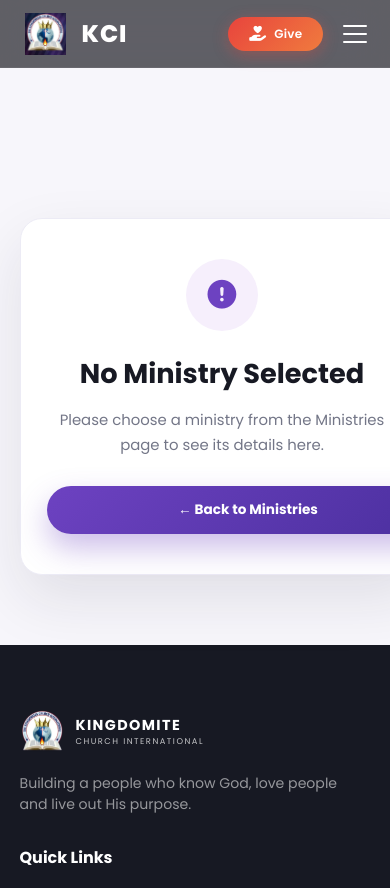
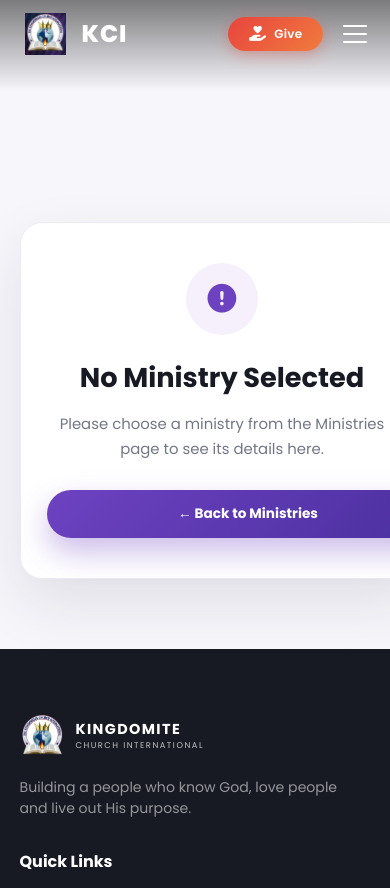
Before and after one commit to emmanuelpremier/kci, a PHP site: page /kci/ministry.php in a window 390 px wide. Shown: the top 888 px of the page. Run offline with PHP 8.4, Linux system fonts and the light colour scheme; some libraries are stand-ins or nearby versions.

Commit message:
Checkpoint before admin phase 1

```diff
--- a/contact.php
+++ b/contact.php
@@ -106,6 +106,7 @@ if ($_SERVER['REQUEST_METHOD'] === 'POST') {
 	<link href="https://fonts.googleapis.com/css2?family=Poppins:wght@300;400;500;600;700;800&display=swap" rel="stylesheet">
 	<link rel="stylesheet" type="text/css" href="kci.css?v=20">
 	<link rel="stylesheet" type="text/css" href="mobilefix.css?v=1">
+	<link rel="stylesheet" type="text/css" href="mobile-header.css?v=1">
 	<link rel="icon" type="image/png" href="kci_image">
 	<title>Contact Us | Kingdomite Church International</title>
 	<!-- Contact page: prime the scroll-reveal initial state before the first
--- a/form.php
+++ b/form.php
@@ -139,6 +139,7 @@ if ($_SERVER['REQUEST_METHOD'] === 'POST') {
 	<link rel="stylesheet" type="text/css" href="kci.css?v=13">
 	<link rel="stylesheet" type="text/css" href="mobilefix.css?v=1">
 	<link rel="stylesheet" href="form.css?v=1">
+	<link rel="stylesheet" type="text/css" href="mobile-header.css?v=1">
 	<link rel="icon" type="image/png" href="kci_image">
 	<title>Plan Your First Visit | Kingdomite Church International</title>
 
--- a/giving.php
+++ b/giving.php
@@ -253,6 +253,7 @@ if ($_SERVER['REQUEST_METHOD'] === 'POST') {
 	<link rel="stylesheet" type="text/css" href="kci.css?v=21">
 	<link rel="stylesheet" type="text/css" href="mobilefix.css?v=1">
 	<link rel="stylesheet" href="giving.css?v=2">
+	<link rel="stylesheet" type="text/css" href="mobile-header.css?v=1">
 	<link rel="icon" type="image/png" href="kci_image">
 	<title>Give | Kingdomite Church International</title>
 
--- a/location.php
+++ b/location.php
@@ -39,6 +39,7 @@ function location_esc($value) {
 	<link rel="stylesheet" type="text/css" href="kci.css?v=21">
 	<link rel="stylesheet" type="text/css" href="mobilefix.css?v=1">
 	<link rel="stylesheet" href="location.css?v=1">
+	<link rel="stylesheet" type="text/css" href="mobile-header.css?v=1">
 	<link rel="icon" type="image/png" href="kci_image">
 	<title>Find Us | Kingdomite Church International</title>
 
--- a/min.php
+++ b/min.php
@@ -88,13 +88,14 @@ foreach ($ministries as $ministry) {
 	<link href="https://fonts.googleapis.com/css2?family=Poppins:wght@300;400;500;600;700;800&display=swap" rel="stylesheet">
 	<link rel="stylesheet" type="text/css" href="kci.css?v=20">
 	<link rel="stylesheet" type="text/css" href="mobilefix.css?v=1">
+	<link rel="stylesheet" type="text/css" href="mobile-header.css?v=1">
 	<link rel="icon" type="image/png" href="kci_image">
 	<title>Ministries | Kingdomite Church International</title>
 
 	<!-- inserting of icon link from cdjns -->
 	<link rel="stylesheet" href="https://cdnjs.cloudflare.com/ajax/libs/font-awesome/7.0.1/css/all.min.css" integrity="sha512-2SwdPD6INVrV/lHTZbO2nodKhrnDdJK9/kg2XD1r9uGqPo1cUbujc+IYdlYdEErWNu69gVcYgdxlmVmzTWnetw==" crossorigin="anonymous" referrerpolicy="no-referrer" />
 </head>
-<body class="ministries-page">
+<body class="ministries-page header-solid">
 	<!-- Ministries page: prime the scroll-reveal initial state before the first
 	     paint. Skipped for reduced-motion users and when IntersectionObserver
 	     is unavailable, so the content is never left hidden. -->
--- a/ministry.php
+++ b/ministry.php
@@ -77,6 +77,7 @@ if ($slug !== '' && !$isActive) {
 	<link href="https://fonts.googleapis.com/css2?family=Poppins:wght@300;400;500;600;700;800&display=swap" rel="stylesheet">
 	<link rel="stylesheet" type="text/css" href="kci.css?v=12">
 	<link rel="stylesheet" type="text/css" href="mobilefix.css?v=1">
+	<link rel="stylesheet" type="text/css" href="mobile-header.css?v=1">
 	<link rel="icon" type="image/png" href="kci_image">
 	<title><?= $isActive ? ministry_esc($ministry['name']) : ministry_esc($errorTitle) ?> | Kingdomite Church International</title>
 
--- /dev/null
+++ b/mobile-header.css
@@ -0,0 +1,175 @@
+/* ================================================================
+   mobile-header.css — make the mobile header on min.php,
+   ministry.php, serve.php, contact.php, form.php, location.php,
+   quotes.php and giving.php look and behave exactly like it does
+   on index.php (home-page), aboutus.php (about-page) and
+   events.php / event.php (events-page) on phones:
+
+   - see-through (transparent) fixed header at the top of the page
+     so the hero shows behind it;
+   - near-black (rgba(0,0,0,.94)) once the visitor scrolls
+     (.kc1.scrolled, toggled by the existing inline script).
+
+   Loaded AFTER kci.css (and after any other page CSS) on those
+   eight pages only. Never loaded on index/aboutus/events/event.
+   Desktop is untouched: every rule below lives inside a
+   max-width: 900px (or smaller) media query, except nothing.
+   kci.css is never edited.
+   ================================================================ */
+
+/* ---------- 1. Transparent fixed header (<=900px) ---------- */
+@media (max-width: 900px){
+  /* Specific enough (0,1,1) to beat the general .kc1 rules in
+     kci.css (0,1,0), including the sticky fallback at <=768px. */
+  body .kc1{
+    position: fixed;
+    top: 0;
+    left: 0;
+    margin-top: 0;
+    background: transparent;
+    backdrop-filter: none;
+    -webkit-backdrop-filter: none;
+    box-shadow: none;
+  }
+  body .kc1.scrolled{
+    background: rgba(0, 0, 0, .94);
+    box-shadow: 0 4px 18px rgba(0, 0, 0, .28);
+  }
+
+  /* Heroes sit directly under the fixed header, exactly like
+     .home-page .kc5 / .about-page .kc42 / .events-page .kc73. */
+  body:not(.header-solid) .ministry-hero,
+  body:not(.header-solid) .serve-hero,
+  body:not(.header-solid) .contact-hero,
+  body:not(.header-solid) .firsttimer-hero,
+  body:not(.header-solid) .location-hero,
+  body:not(.header-solid) .quotes-hero,
+  body:not(.header-solid) .giving-hero,
+  body:not(.header-solid) .ministry-error{
+    position: relative;
+    z-index: 0;
+  }
+
+  /* HERO POSITION (tablet 769-900px): the header no longer takes up
+     space, so the section padding-top is increased by the header
+     height (72px) to keep content in the same visual position and
+     let the hero background extend behind the header to the very
+     top of the screen. Skipped on header-solid pages, where the
+     sticky header still takes up its own space. */
+  body.ministry-page:not(.header-solid) .ministry-hero,
+  body.serve-page:not(.header-solid) .serve-hero{
+    padding-top: 212px; /* 140px + 72px */
+  }
+  body.contact-page:not(.header-solid) .contact-hero{
+    padding-top: 222px; /* 150px + 72px */
+  }
+  body.firsttimer-page:not(.header-solid) .firsttimer-hero{
+    padding-top: 202px; /* 130px + 72px */
+  }
+  body.location-page:not(.header-solid) .location-hero,
+  body.quotes-page:not(.header-solid) .quotes-hero{
+    padding-top: 194px; /* 122px + 72px */
+  }
+  body.giving-page:not(.header-solid) .giving-hero{
+    padding-top: 222px; /* 150px + 72px */
+  }
+  body.ministry-page:not(.header-solid) .ministry-error{
+    padding-top: 250px; /* 178px + 72px */
+  }
+
+  /* READABILITY SCRIM: subtle fade behind the header while it is
+     see-through, so white menu text stays readable over bright
+     hero images. Removed on .scrolled and on header-solid pages. */
+  body:not(.header-solid) .kc1::before{
+    content: '';
+    position: absolute;
+    left: 0;
+    right: 0;
+    top: 0;
+    height: calc(100% + 24px);
+    background: linear-gradient(to bottom, rgba(0,0,0,.5), rgba(0,0,0,0));
+    pointer-events: none;
+    z-index: -1;
+  }
+  body:not(.header-solid) .kc1.scrolled::before{
+    content: none;
+  }
+
+  /* LIGHT-TOP PAGES: dark glass look instead of see-through, so the
+     white menu text stays readable over a light hero. The header is
+     fixed (not sticky) because position:sticky does not work when an
+     ancestor (html/body here) has overflow-x:hidden — see kci.css
+     html/body rules. body padding-top replaces the in-flow header
+     height so the hero sits exactly where it did with sticky. */
+  body.header-solid .kc1{
+    position: fixed;
+    top: 0;
+    left: 0;
+    width: 100%;
+    z-index: 1000;
+    background: rgba(15, 15, 20, .92);
+    backdrop-filter: blur(20px) saturate(180%);
+    -webkit-backdrop-filter: blur(20px) saturate(180%);
+    box-shadow: 0 4px 18px rgba(0, 0, 0, .28);
+  }
+  /* Offset for the fixed header on header-solid pages (min.php).
+     Header real heights from kci.css: 80px base (.kc1 height:80px),
+     68px at <=620px (@media max-width:620px .kc1{height:68px}).
+     At 768px -> 80px, at 360/390px -> 68px. Unscrolled height is
+     used so the hero sits exactly where it sat with sticky. */
+  body.header-solid{
+    padding-top: 80px;
+  }
+}
+
+/* ---------- 2. 601-768px tier ---------- */
+@media (max-width: 768px){
+  body.contact-page:not(.header-solid) .contact-hero{
+    padding-top: 132px; /* 60px + 72px */
+  }
+  body.firsttimer-page:not(.header-solid) .firsttimer-hero{
+    padding-top: 202px; /* 130px + 72px */
+  }
+  body.location-page:not(.header-solid) .location-hero,
+  body.quotes-page:not(.header-solid) .quotes-hero{
+    padding-top: 194px; /* 122px + 72px */
+  }
+  body.giving-page:not(.header-solid) .giving-hero{
+    padding-top: 222px; /* 150px + 72px */
+  }
+}
+
+/* ---------- 3. <=640px tier (390px lives here) ---------- */
+@media (max-width: 640px){
+  body.ministry-page:not(.header-solid) .ministry-hero,
+  body.serve-page:not(.header-solid) .serve-hero{
+    padding-top: 200px; /* 128px + 72px */
+  }
+  body.contact-page:not(.header-solid) .contact-hero{
+    padding-top: 124px; /* 52px + 72px */
+  }
+  body.firsttimer-page:not(.header-solid) .firsttimer-hero{
+    padding-top: 192px; /* 120px + 72px */
+  }
+  body.ministry-page:not(.header-solid) .ministry-error{
+    padding-top: 222px; /* 150px + 72px */
+  }
+}
+
+/* ---------- 4. <=600px tier (390px lives here too) ---------- */
+@media (max-width: 600px){
+  body.location-page:not(.header-solid) .location-hero,
+  body.quotes-page:not(.header-solid) .quotes-hero,
+  body.giving-page:not(.header-solid) .giving-hero{
+    padding-top: 128px; /* 56px + 72px */
+  }
+}
+
+/* ---------- 5. header-solid offset: match real header height ---------- */
+/* kci.css sets .kc1{height:80px} and @media(max-width:620px){.kc1{height:68px}}.
+   768px -> 80px (rule above), 360/390px -> 68px (rule below). */
+@media (max-width: 620px){
+  body.header-solid{
+    padding-top: 68px;
+  }
+}
--- a/quotes.php
+++ b/quotes.php
@@ -65,6 +65,7 @@ function quotes_esc($value) {
 	<link rel="stylesheet" type="text/css" href="kci.css?v=21">
 	<link rel="stylesheet" type="text/css" href="mobilefix.css?v=1">
 	<link rel="stylesheet" href="quotes.css?v=1">
+	<link rel="stylesheet" type="text/css" href="mobile-header.css?v=1">
 	<link rel="icon" type="image/png" href="kci_image">
 	<title>Quotes | Kingdomite Church International</title>
 
--- a/serve.php
+++ b/serve.php
@@ -164,6 +164,7 @@ if ($displayMinistry && !empty($displayMinistry['image'])) {
 	<link href="https://fonts.googleapis.com/css2?family=Poppins:wght@300;400;500;600;700;800&display=swap" rel="stylesheet">
 	<link rel="stylesheet" type="text/css" href="kci.css?v=14">
 	<link rel="stylesheet" type="text/css" href="mobilefix.css?v=1">
+	<link rel="stylesheet" type="text/css" href="mobile-header.css?v=1">
 	<link rel="icon" type="image/png" href="kci_image">
 	<title>Serve With Us | Kingdomite Church International</title>
 
```
